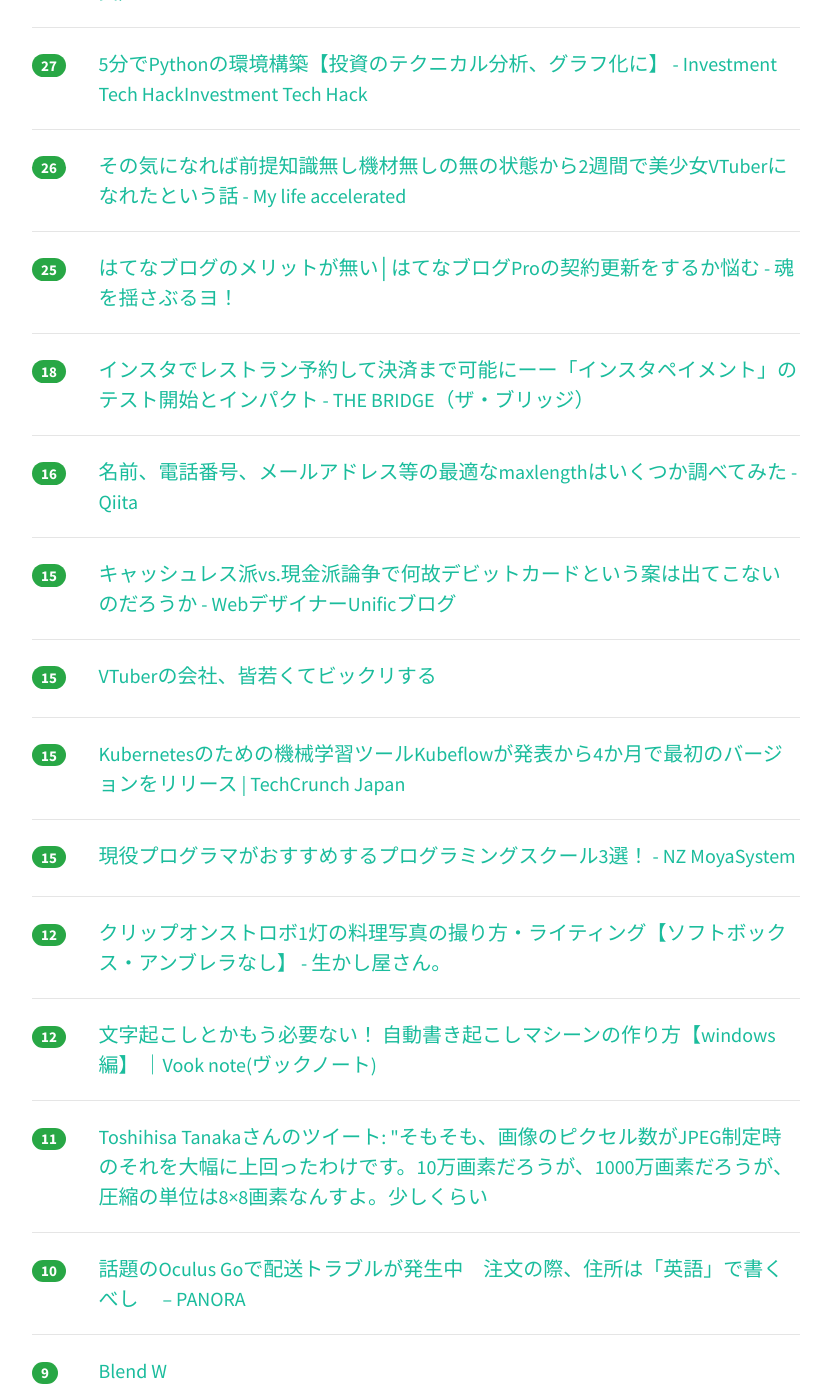
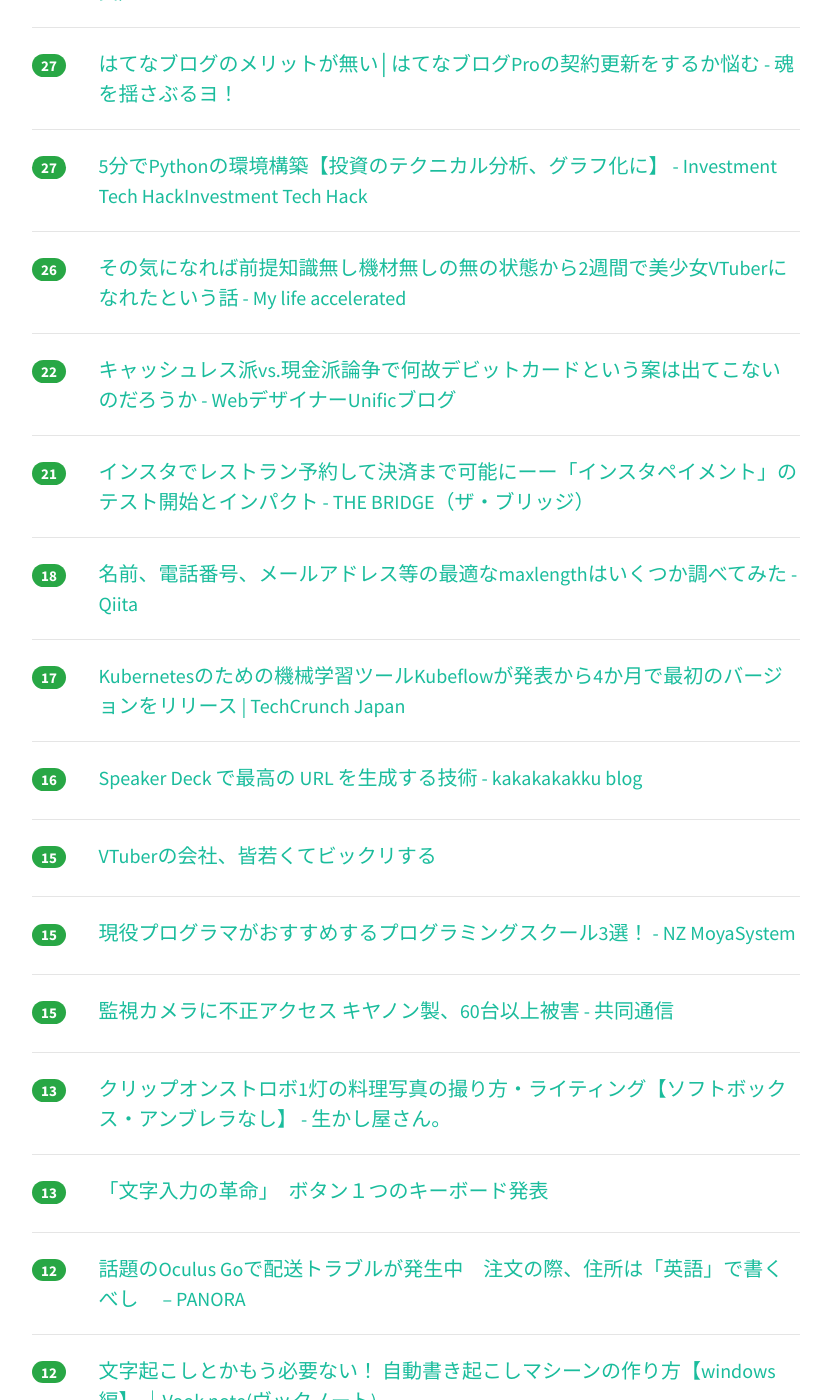
Before and after one commit to yatta47/hatena-matome-site, a Jekyll site: the page built from _posts/2018-05-07-hatena.md, in a window 1280 px wide and 1400 px high, scrolled down 856 px. Shown: the whole window, without its empty margins (224-1055 px from the left). Built offline with Jekyll 4.4.1, drawn with Linux system fonts in a browser that asks for light colours; nearby versions of some CDN libraries; some of the changed text lies outside the part shown.

Commit message:
Updated 2018-05-07

```diff
--- a/_posts/2018-05-07-hatena.md
+++ b/_posts/2018-05-07-hatena.md
@@ -1,34 +1,39 @@
 ---
 layout: post
 title:  "2018-05-07 はてぶIT"
-date:   2018-05-07 09:03:14
+date:   2018-05-07 10:02:48
 tags: [it-hotentry]
 ---
-23 件のデータあり
+29 件のデータあり
 
 <hr><div class="row">
-<div class="col-1"><span class="badge badge-pill badge-success h2">142</span></div>
+<div class="col-1"><span class="badge badge-pill badge-success h2">152</span></div>
 <div class="col-11"><a href='https://www.webcreatorbox.com/tech/css-flexbox-cheat-sheet' target='_blank'>日本語対応！CSS Flexboxのチートシートを作ったので配布します | Webクリエイターボックス</a></div>
 </div>
 <hr>
 <div class="row">
-<div class="col-1"><span class="badge badge-pill badge-success h2">47</span></div>
+<div class="col-1"><span class="badge badge-pill badge-success h2">84</span></div>
+<div class="col-11"><a href='https://www.publickey1.jp/blog/18/gvisorgoogle.html' target='_blank'>コンテナの軽量さと、より安全な分離を実現する「gVisor」、Googleがオープンソースで公開 － Publickey</a></div>
+</div>
+<hr>
+<div class="row">
+<div class="col-1"><span class="badge badge-pill badge-success h2">62</span></div>
 <div class="col-11"><a href='https://togetter.com/li/1224881' target='_blank'>意味深なアタッシュケース持ってたら警察に声をかけられた話「プラレール持ってたら職質される時代」「凄く中が工夫されてる」 - Togetter</a></div>
 </div>
 <hr>
 <div class="row">
-<div class="col-1"><span class="badge badge-pill badge-success h2">42</span></div>
+<div class="col-1"><span class="badge badge-pill badge-success h2">62</span></div>
 <div class="col-11"><a href='https://iphone-mania.jp/news-211347/' target='_blank'>【動画】iPadのマルチタスク機能を使いこなすための25のテクニック - iPhone Mania</a></div>
 </div>
 <hr>
 <div class="row">
-<div class="col-1"><span class="badge badge-pill badge-success h2">39</span></div>
-<div class="col-11"><a href='https://www.publickey1.jp/blog/18/gvisorgoogle.html' target='_blank'>コンテナの軽量さと、より安全な分離を実現する「gVisor」、Googleがオープンソースで公開 － Publickey</a></div>
+<div class="col-1"><span class="badge badge-pill badge-success h2">33</span></div>
+<div class="col-11"><a href='http://neuralism.hatenablog.jp/entry/2018/05/06/211541' target='_blank'>ブレイン・マシン・インターフェース（BMI）の行く先 - Neuralism（by 奥田一貴）</a></div>
 </div>
 <hr>
 <div class="row">
-<div class="col-1"><span class="badge badge-pill badge-success h2">28</span></div>
-<div class="col-11"><a href='http://neuralism.hatenablog.jp/entry/2018/05/06/211541' target='_blank'>ブレイン・マシン・インターフェース（BMI）の行く先 - Neuralism（by 奥田一貴）</a></div>
+<div class="col-1"><span class="badge badge-pill badge-success h2">27</span></div>
+<div class="col-11"><a href='http://www.tamashii-yusaburuyo.work/entry/%E3%81%AF%E3%81%A6%E3%81%AA%E3%83%96%E3%83%AD%E3%82%B0%E3%81%AE%E3%83%A1%E3%83%AA%E3%83%83%E3%83%88%E3%81%8C%E7%84%A1%E3%81%84' target='_blank'>はてなブログのメリットが無い│はてなブログProの契約更新をするか悩む - 魂を揺さぶるヨ！</a></div>
 </div>
 <hr>
 <div class="row">
@@ -42,23 +47,28 @@ tags: [it-hotentry]
 </div>
 <hr>
 <div class="row">
-<div class="col-1"><span class="badge badge-pill badge-success h2">25</span></div>
-<div class="col-11"><a href='http://www.tamashii-yusaburuyo.work/entry/%E3%81%AF%E3%81%A6%E3%81%AA%E3%83%96%E3%83%AD%E3%82%B0%E3%81%AE%E3%83%A1%E3%83%AA%E3%83%83%E3%83%88%E3%81%8C%E7%84%A1%E3%81%84' target='_blank'>はてなブログのメリットが無い│はてなブログProの契約更新をするか悩む - 魂を揺さぶるヨ！</a></div>
+<div class="col-1"><span class="badge badge-pill badge-success h2">22</span></div>
+<div class="col-11"><a href='http://uni-fic.com/entry/cashless-vs-cash' target='_blank'>キャッシュレス派vs.現金派論争で何故デビットカードという案は出てこないのだろうか - WebデザイナーUnificブログ</a></div>
+</div>
+<hr>
+<div class="row">
+<div class="col-1"><span class="badge badge-pill badge-success h2">21</span></div>
+<div class="col-11"><a href='http://thebridge.jp/2018/05/instagram-payments-pickupnews' target='_blank'>インスタでレストラン予約して決済まで可能にーー「インスタペイメント」のテスト開始とインパクト - THE BRIDGE（ザ・ブリッジ）</a></div>
 </div>
 <hr>
 <div class="row">
 <div class="col-1"><span class="badge badge-pill badge-success h2">18</span></div>
-<div class="col-11"><a href='http://thebridge.jp/2018/05/instagram-payments-pickupnews' target='_blank'>インスタでレストラン予約して決済まで可能にーー「インスタペイメント」のテスト開始とインパクト - THE BRIDGE（ザ・ブリッジ）</a></div>
+<div class="col-11"><a href='https://qiita.com/kyogom/items/49fe51044d57e3b19929' target='_blank'>名前、電話番号、メールアドレス等の最適なmaxlengthはいくつか調べてみた - Qiita</a></div>
+</div>
+<hr>
+<div class="row">
+<div class="col-1"><span class="badge badge-pill badge-success h2">17</span></div>
+<div class="col-11"><a href='http://jp.techcrunch.com/2018/05/05/2018-05-04-google-kubeflow-machine-learning-for-kubernetes-begins-to-take-shape/' target='_blank'>Kubernetesのための機械学習ツールKubeflowが発表から4か月で最初のバージョンをリリース | TechCrunch Japan</a></div>
 </div>
 <hr>
 <div class="row">
 <div class="col-1"><span class="badge badge-pill badge-success h2">16</span></div>
-<div class="col-11"><a href='https://qiita.com/kyogom/items/49fe51044d57e3b19929' target='_blank'>名前、電話番号、メールアドレス等の最適なmaxlengthはいくつか調べてみた - Qiita</a></div>
-</div>
-<hr>
-<div class="row">
-<div class="col-1"><span class="badge badge-pill badge-success h2">15</span></div>
-<div class="col-11"><a href='http://uni-fic.com/entry/cashless-vs-cash' target='_blank'>キャッシュレス派vs.現金派論争で何故デビットカードという案は出てこないのだろうか - WebデザイナーUnificブログ</a></div>
+<div class="col-11"><a href='http://kakakakakku.hatenablog.com/entry/2018/05/07/003042' target='_blank'>Speaker Deck で最高の URL を生成する技術 - kakakakakku blog</a></div>
 </div>
 <hr>
 <div class="row">
@@ -68,17 +78,27 @@ tags: [it-hotentry]
 <hr>
 <div class="row">
 <div class="col-1"><span class="badge badge-pill badge-success h2">15</span></div>
-<div class="col-11"><a href='http://jp.techcrunch.com/2018/05/05/2018-05-04-google-kubeflow-machine-learning-for-kubernetes-begins-to-take-shape/' target='_blank'>Kubernetesのための機械学習ツールKubeflowが発表から4か月で最初のバージョンをリリース | TechCrunch Japan</a></div>
+<div class="col-11"><a href='http://www.hassy-blog.com/entry/programming_schools' target='_blank'>現役プログラマがおすすめするプログラミングスクール3選！ - NZ MoyaSystem</a></div>
 </div>
 <hr>
 <div class="row">
 <div class="col-1"><span class="badge badge-pill badge-success h2">15</span></div>
-<div class="col-11"><a href='http://www.hassy-blog.com/entry/programming_schools' target='_blank'>現役プログラマがおすすめするプログラミングスクール3選！ - NZ MoyaSystem</a></div>
+<div class="col-11"><a href='https://this.kiji.is/365958155265655905' target='_blank'>監視カメラに不正アクセス キヤノン製、60台以上被害 - 共同通信</a></div>
+</div>
+<hr>
+<div class="row">
+<div class="col-1"><span class="badge badge-pill badge-success h2">13</span></div>
+<div class="col-11"><a href='http://www.ikashiya.com/entry/ryouri-torikata' target='_blank'>クリップオンストロボ1灯の料理写真の撮り方・ライティング【ソフトボックス・アンブレラなし】 - 生かし屋さん。</a></div>
+</div>
+<hr>
+<div class="row">
+<div class="col-1"><span class="badge badge-pill badge-success h2">13</span></div>
+<div class="col-11"><a href='http://kyoko-np.net/2018050701.html' target='_blank'>「文字入力の革命」　ボタン１つのキーボード発表</a></div>
 </div>
 <hr>
 <div class="row">
 <div class="col-1"><span class="badge badge-pill badge-success h2">12</span></div>
-<div class="col-11"><a href='http://www.ikashiya.com/entry/ryouri-torikata' target='_blank'>クリップオンストロボ1灯の料理写真の撮り方・ライティング【ソフトボックス・アンブレラなし】 - 生かし屋さん。</a></div>
+<div class="col-11"><a href='http://panora.tokyo/60732/' target='_blank'>話題のOculus Goで配送トラブルが発生中　注文の際、住所は「英語」で書くべし　 – PANORA</a></div>
 </div>
 <hr>
 <div class="row">
@@ -87,13 +107,33 @@ tags: [it-hotentry]
 </div>
 <hr>
 <div class="row">
+<div class="col-1"><span class="badge badge-pill badge-success h2">12</span></div>
+<div class="col-11"><a href='http://shimajiro-mobiler.net/2018/05/06/post54075/' target='_blank'>「新宿区自転車シェアリング」の全48ポートを65円で訪問してみた</a></div>
+</div>
+<hr>
+<div class="row">
+<div class="col-1"><span class="badge badge-pill badge-success h2">12</span></div>
+<div class="col-11"><a href='http://at-grandpa.hatenablog.jp/entry/2018/05/06/105919' target='_blank'>どういった学習プロセスを辿ると技術力が身につくのか - 圧倒亭グランパのブログ</a></div>
+</div>
+<hr>
+<div class="row">
 <div class="col-1"><span class="badge badge-pill badge-success h2">11</span></div>
 <div class="col-11"><a href='http://twitter.com/jeonjung_tanaka/status/620208407383912448' target='_blank'>Toshihisa Tanakaさんのツイート: "そもそも、画像のピクセル数がJPEG制定時のそれを大幅に上回ったわけです。10万画素だろうが、1000万画素だろうが、圧縮の単位は8×8画素なんすよ。少しくらい</a></div>
 </div>
 <hr>
 <div class="row">
+<div class="col-1"><span class="badge badge-pill badge-success h2">11</span></div>
+<div class="col-11"><a href='https://note.mu/shu223/n/n341b75fc77ae' target='_blank'>ProcessingのコードをSwiftで写経する - その1: Solar System｜shu223｜note</a></div>
+</div>
+<hr>
+<div class="row">
 <div class="col-1"><span class="badge badge-pill badge-success h2">10</span></div>
-<div class="col-11"><a href='http://panora.tokyo/60732/' target='_blank'>話題のOculus Goで配送トラブルが発生中　注文の際、住所は「英語」で書くべし　 – PANORA</a></div>
+<div class="col-11"><a href='https://togetter.com/li/1224999' target='_blank'>検索してはいけない系vtuberのンヌグム（@n_nugum）が純粋にヤバイ…ギャップに惚れる人も続出「怖いけど実家のような安心感」「思ったより饒舌」「かわいい」 - Togetter</a></div>
+</div>
+<hr>
+<div class="row">
+<div class="col-1"><span class="badge badge-pill badge-success h2">10</span></div>
+<div class="col-11"><a href='https://qiita.com/pixelflag/items/ad817bdd64931e084a46' target='_blank'>ドット絵ゲームをunityで作るときに押さえておきたいポイント - Qiita</a></div>
 </div>
 <hr>
 <div class="row">
@@ -102,22 +142,12 @@ tags: [it-hotentry]
 </div>
 <hr>
 <div class="row">
+<div class="col-1"><span class="badge badge-pill badge-success h2">9</span></div>
+<div class="col-11"><a href='https://www.flickr.com/photos/58451159@N00/sets/72157651088819626' target='_blank'>Tokyo 1950-51: The photos of Robert R. Richards, US Army. | Flickr</a></div>
+</div>
+<hr>
+<div class="row">
 <div class="col-1"><span class="badge badge-pill badge-success h2">8</span></div>
 <div class="col-11"><a href='http://b.hatena.ne.jp/entry/nlab.itmedia.co.jp/nl/articles/1805/01/news073.html' target='_blank'>はてなブックマーク - 「所有できない電子書籍」問題　サービス閉鎖後、購入者はどうなる？ - ねとらぼ</a></div>
 </div>
 <hr>
-<div class="row">
-<div class="col-1"><span class="badge badge-pill badge-success h2">8</span></div>
-<div class="col-11"><a href='https://togetter.com/li/1224999' target='_blank'>検索してはいけない系vtuberのンヌグム（@n_nugum）が純粋にヤバイ…ギャップに惚れる人も続出「怖いけど実家のような安心感」「思ったより饒舌」「かわいい」 - Togetter</a></div>
-</div>
-<hr>
-<div class="row">
-<div class="col-1"><span class="badge badge-pill badge-success h2">8</span></div>
-<div class="col-11"><a href='https://note.mu/shu223/n/n341b75fc77ae' target='_blank'>ProcessingのコードをSwiftで写経する - その1: Solar System｜shu223｜note</a></div>
-</div>
-<hr>
-<div class="row">
-<div class="col-1"><span class="badge badge-pill badge-success h2">6</span></div>
-<div class="col-11"><a href='https://this.kiji.is/365958155265655905' target='_blank'>監視カメラに不正アクセス キヤノン製、60台以上被害 - 共同通信</a></div>
-</div>
-<hr>
```
